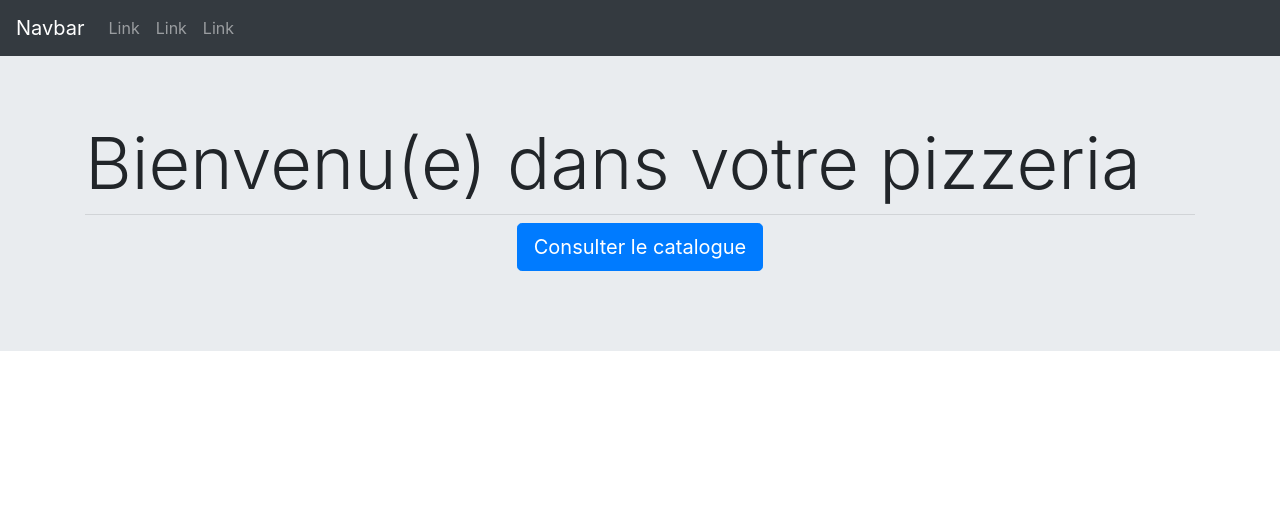
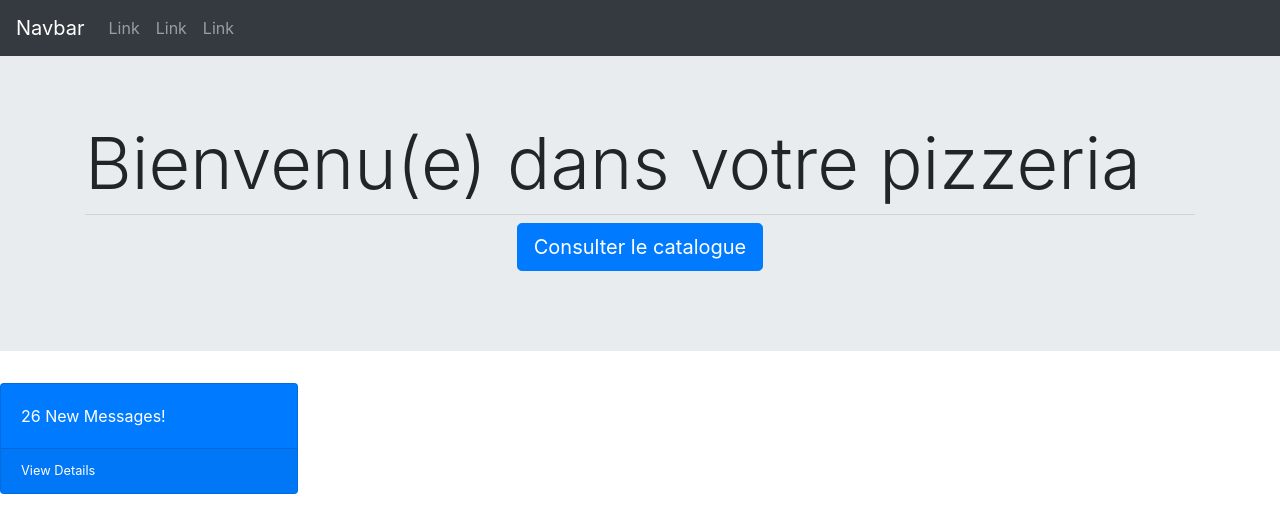
Before and after one commit to ekemherve/MyFirstAngularProject, an Angular app: page / in a window 1280 px wide. Shown: the top 532 px of the page. Built offline with nearby package versions, Linux system fonts and the light colour scheme.

Commit message:
Ajout component categorie

```diff
--- a/src/app/app.component.html
+++ b/src/app/app.component.html
@@ -1,2 +1,3 @@
 <app-header></app-header>
 <app-page-accueil></app-page-accueil>
+<app-categorie></app-categorie>
--- a/src/app/app.module.ts
+++ b/src/app/app.module.ts
@@ -4,12 +4,14 @@ import { NgModule } from '@angular/core';
 import { AppComponent } from './app.component';
 import { PageAccueilComponent } from './page-accueil/page-accueil.component';
 import { HeaderComponent } from './header/header.component';
+import { CategorieComponent } from './categorie/categorie.component';
 
 @NgModule({
   declarations: [
     AppComponent,
     PageAccueilComponent,
-    HeaderComponent
+    HeaderComponent,
+    CategorieComponent
   ],
   imports: [
     BrowserModule
--- /dev/null
+++ b/src/app/categorie/categorie.component.html
@@ -0,0 +1,17 @@
+<div class="row">
+  <div class="col-xl-3 col-sm-6 mb-3">
+    <div class="card text-white bg-primary o-hidden h-100">
+      <div class="card-body">
+        <div class="card-body-icon">
+          <i class="fas fa-fw fa-comments"></i>
+        </div>
+        <div class="mr-5">26 New Messages!</div>
+      </div>
+      <a class="card-footer text-white clearfix small z-1" href="#">
+        <span class="float-left">View Details</span>
+        <span class="float-right">
+          <i class="fas fa-angle-right"></i>
+        </span>
+      </a>
+    </div>
+  </div>
--- /dev/null
+++ b/src/app/categorie/categorie.component.ts
@@ -0,0 +1,15 @@
+import { Component, OnInit } from '@angular/core';
+
+@Component({
+  selector: 'app-categorie',
+  templateUrl: './categorie.component.html',
+  styleUrls: ['./categorie.component.css']
+})
+export class CategorieComponent implements OnInit {
+
+  constructor() { }
+
+  ngOnInit() {
+  }
+
+}
```
Also changed, not shown: src/app/categorie/categorie.component.css (added), 1 other file (tests, documents, lock files or other folders).
